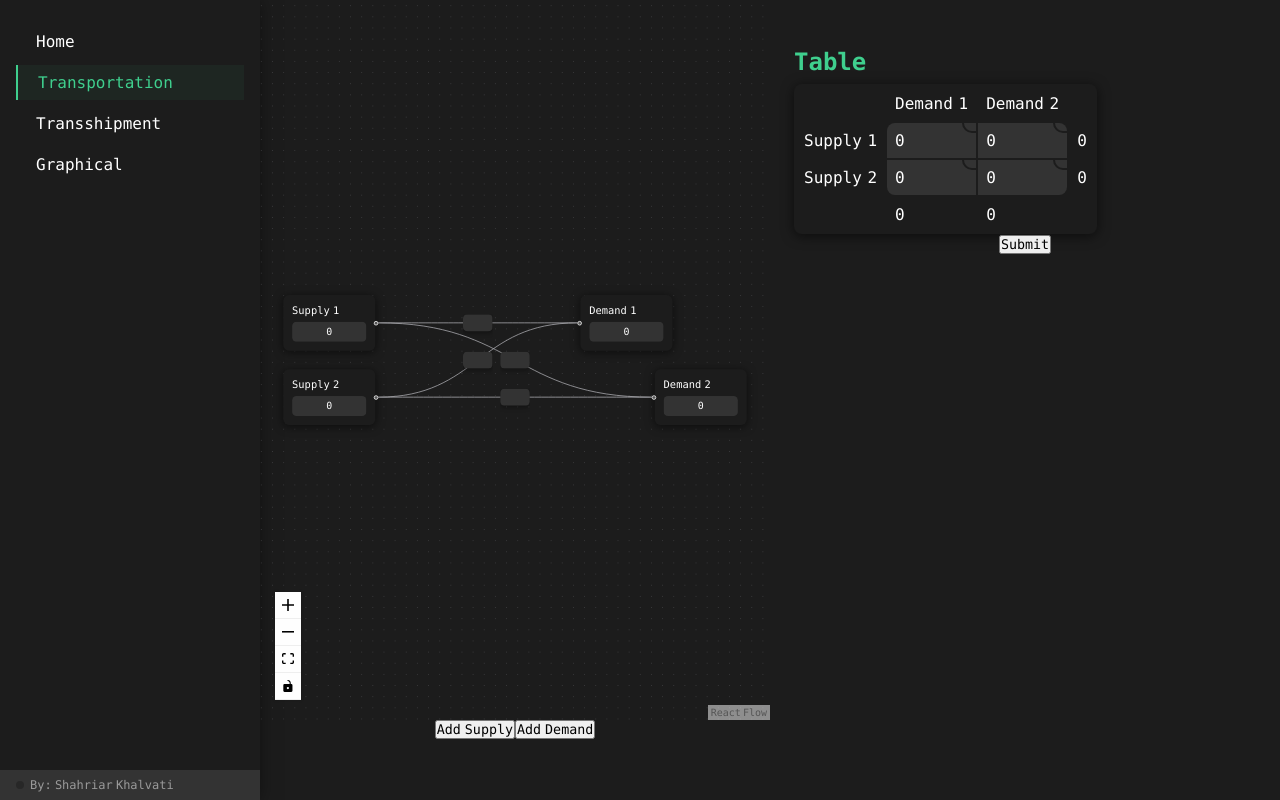
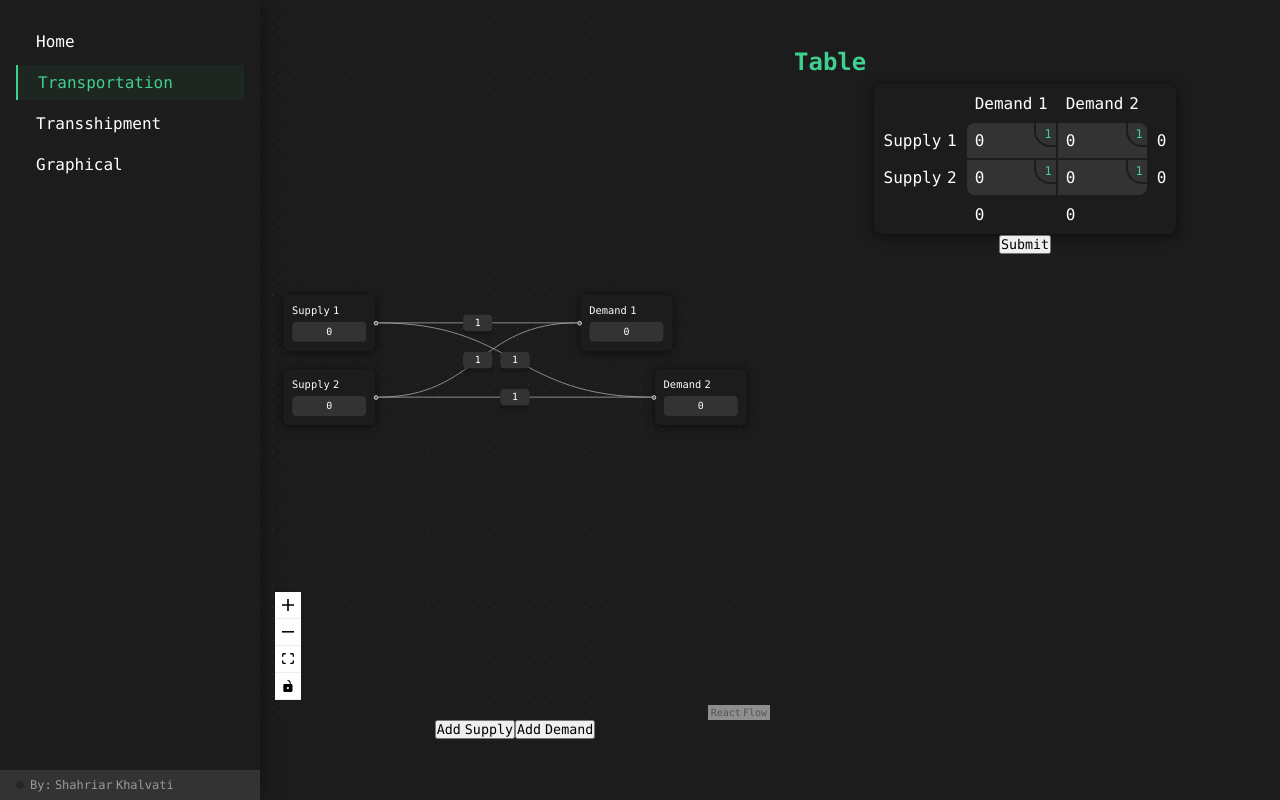
Before and after one commit to ShahriarKh/operations-research-solver, a Next.js app: page /transportation in a window 1280 px wide. Built offline with nearby package versions, Linux system fonts and the light colour scheme; some icons are missing.

Commit message:
Fix matrix and cost

```diff
--- a/Components/atoms/CustomEdge.jsx
+++ b/Components/atoms/CustomEdge.jsx
@@ -53,7 +53,7 @@ export default function CustomEdge({
                 className="edgebutton-foreignobject"
                 requiredExtensions="http://www.w3.org/1999/xhtml"
             >
-                <input className={css.cost} {...register(id)} />
+                <input className={css.cost} {...register(id)} defaultValue={1}/>
             </foreignObject>
         </>
     );
--- a/Components/molecules/TransportTable.jsx
+++ b/Components/molecules/TransportTable.jsx
@@ -26,9 +26,10 @@ export default function TransportTable({ demands, supplies }) {
                                         key={`cell ${supply.id},${demand.id}`}
                                         className={css.cell}
                                     >
-                                        0{" "}
+                                        0
                                         <span className={css.cellCost}>
-                                            {watch(`${supply.id}-${demand.id}`)}
+                                            {/* not the correct way to do this */}
+                                            {watch(`${supply.id}-${demand.id}`) || 1}
                                         </span>
                                     </td>
                                 );
--- a/Components/molecules/TransportTable.module.scss
+++ b/Components/molecules/TransportTable.module.scss
@@ -14,6 +14,7 @@ $round: 8px;
     // border: solid 1px green;
     box-shadow: 0 2px 12px 1px rgba(0, 0, 0, 0.5);
     border-radius: 8px;
+    margin: auto;
 
     tr {
         // border: solid 1px yellow;
--- a/Solver/Transportation/createMatrix.js
+++ b/Solver/Transportation/createMatrix.js
@@ -1,19 +1,13 @@
 import SolveSection from "../../Components/molecules/SolveSection";
-import { create, all } from "mathjs";
-
-const config = {};
-const math = create(all, config);
+import { Matrix } from "ml-matrix";
 
 export function createMatrix(suppliesCount, demandsCount) {
-
-    const matrix = math.zeros(suppliesCount, demandsCount);
+    const matrix = Matrix.zeros(suppliesCount, demandsCount);
 
     return {
         matrixStep: (
             <SolveSection title={"Step 2: Matrix"}>
-                {/* {JSON.stringify(supplies)} */}
-                {/* {JSON.stringify(demands)} */}
-                <p>{JSON.stringify(matrix._data)}</p>
+                <p>{JSON.stringify(matrix)}</p>
             </SolveSection>
         ),
         matrix: matrix,
@@ -21,28 +15,22 @@ export function createMatrix(suppliesCount, demandsCount) {
 }
 
 export function createCostMatrix(costs, suppliesCount, demandsCount) {
-
-    const matrix = math.zeros(suppliesCount, demandsCount);
-    const iRegex = /^s(.*)-.*/
-    const jRegex = /.*-d(.*)/
+    const matrix = Matrix.zeros(suppliesCount, demandsCount);
+    const iRegex = /^s(.*)-.*/;
+    const jRegex = /.*-d(.*)/;
 
     Object.keys(costs).forEach((cost) => {
-        const i = cost.match(iRegex)[1]
-        const j = cost.match(jRegex)[1]
-        console.log(`${cost}, ${i}:${j}`);
-    })
-    // for (const value in costs) {
-        // console.log(costs[value]);
-    // }
+        const i = cost.match(iRegex)[1] - 1;
+        const j = cost.match(jRegex)[1] - 1;
+        matrix.set(i, j, costs[cost]);
+    });
 
     return {
         costMatrixStep: (
             <SolveSection title={"Step 3: Cost Matrix"}>
-                {/* {JSON.stringify(costs)} */}
-                {/* {JSON.stringify(demands)} */}
-                {/* <p>{JSON.stringify(matrix._data)}</p> */}
+                {JSON.stringify(matrix)}
             </SolveSection>
         ),
-        matrix: "4",
+        costMatix: matrix,
     };
 }
--- a/Solver/solveTransportation.js
+++ b/Solver/solveTransportation.js
@@ -39,6 +39,10 @@ export function solveTransportation(data, steps, setSteps) {
     const { matrix, matrixStep } = createMatrix(suppliesCount, demandsCount);
     setSteps((steps) => [...steps, matrixStep]);
 
+    // alert(matrix)
+
     const { costMatrix, costMatrixStep } = createCostMatrix(costs, suppliesCount, demandsCount)
     setSteps((steps) => [...steps, costMatrixStep]);
+
+    // alert(costMatrix)
 }
--- a/pages/transportation/style.module.scss
+++ b/pages/transportation/style.module.scss
@@ -1,5 +1,5 @@
 .solver {
-    padding: 0 24px;
+    padding: 0 24px 48px;
     display: flex;
     flex-direction: column;
     align-items: center;
```
